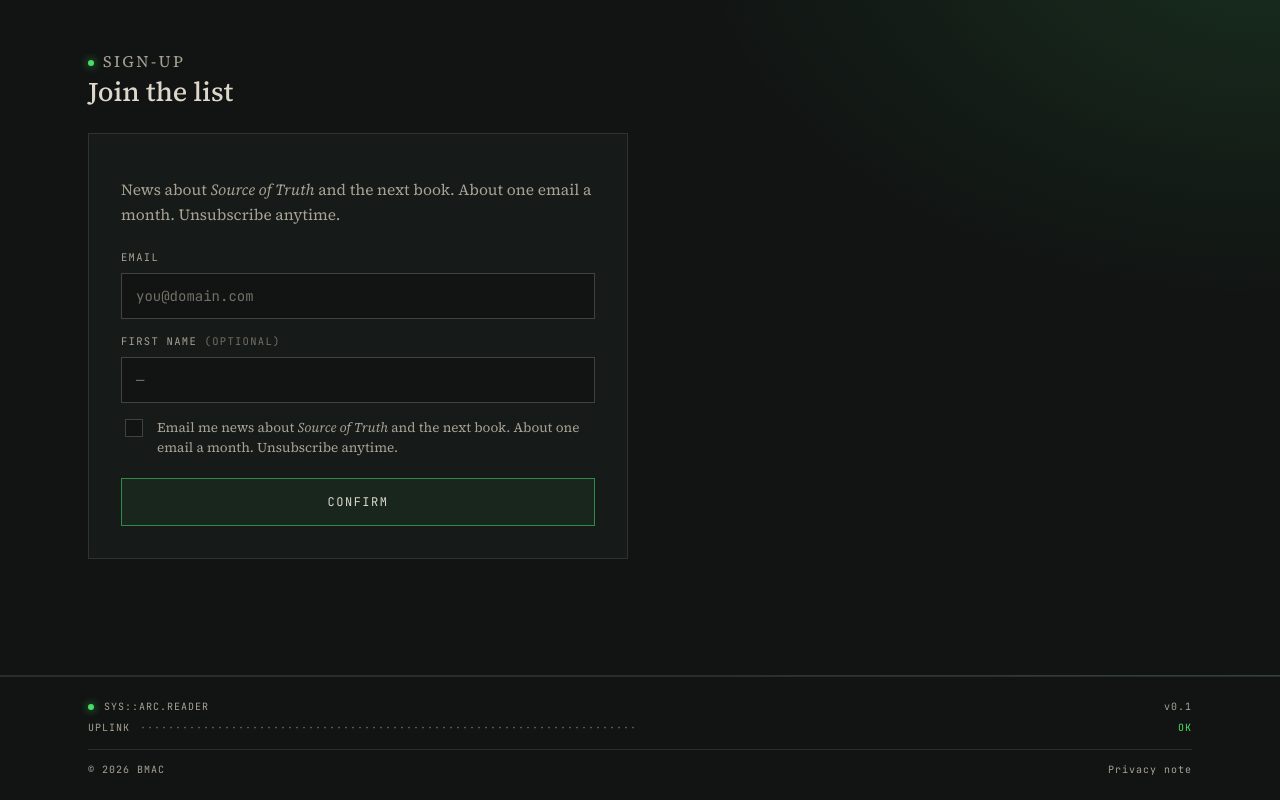
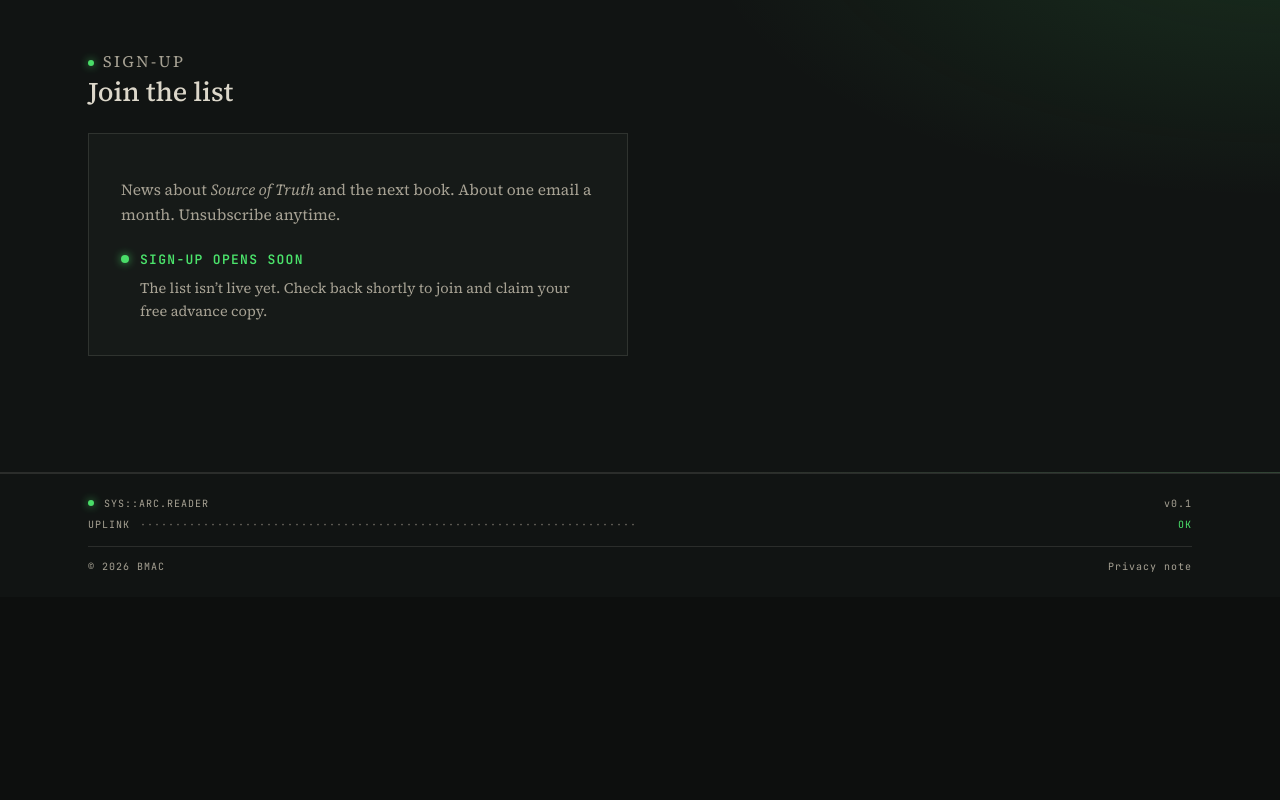
Before and after one commit to BMAC5150/source-of-truth, a plain HTML site: page index.html in a window 1280 px wide. Shown: the part 4825-5625 px from the top of the page. After the commit the page ends 5422 px from the top, so only its background shows below. Drawn offline with Linux system fonts and the light colour scheme.

Commit message:
Add files via upload

```diff
--- a/index.html
+++ b/index.html
@@ -362,13 +362,28 @@ section{position:relative;padding-block:clamp(52px,12vw,116px)}
         <div class="sec-head" style="margin-bottom:24px"><p class="eyebrow"><span class="led" aria-hidden="true"></span>SIGN-UP</p><h2>Join the list</h2></div>
         <div class="panel">
           <p class="desc">News about <em>Source of Truth</em> and the next book. About one email a month. Unsubscribe anytime.</p>
-          <form id="joinForm" novalidate>
-            <div class="field"><label for="jEmail">Email</label><input type="email" id="jEmail" name="email" required placeholder="you@domain.com" autocomplete="email"></div>
-            <div class="field"><label for="jName">First name <span class="opt">(optional)</span></label><input type="text" id="jName" name="name" placeholder="—" autocomplete="given-name"></div>
-            <label class="consent" for="jConsent"><input type="checkbox" id="jConsent" name="consent"><span>Email me news about <em>Source of Truth</em> and the next book. About one email a month. Unsubscribe anytime.</span></label>
+          <div class="confirm" id="joinSoon"><span class="led" aria-hidden="true"></span><div><h4>SIGN-UP OPENS SOON</h4><p>The list isn&rsquo;t live yet. Check back shortly to join and claim your free advance copy.</p></div></div>
+
+          <!-- ============================================================================
+               REAL SIGN-UP FORM — activate when your Kit (kit.com) form is ready.
+               1. In Kit: create a form, open it, choose Embed -> HTML.
+               2. From that HTML, copy YOUR form's action URL and confirm the field
+                  names match the two inputs below (Kit uses email_address and
+                  fields[first_name]; if yours differ, update the name="" values).
+               3. Replace FORM_ID in the action URL below with your form's URL.
+               4. Delete the "joinSoon" div above, then remove this comment wrapper
+                  (the opening comment-start line and the closing comment-end line)
+                  so the form shows.
+               No JavaScript needed: the browser posts straight to Kit, which sends the
+               double opt-in confirmation email. (Free plan has no sequences, so send
+               the advance copy to confirmed subscribers as a manual broadcast.)
+          <form id="joinForm" action="https://app.kit.com/forms/FORM_ID/subscriptions" method="post">
+            <div class="field"><label for="jEmail">Email</label><input type="email" id="jEmail" name="email_address" required placeholder="you@domain.com" autocomplete="email"></div>
+            <div class="field"><label for="jName">First name <span class="opt">(optional)</span></label><input type="text" id="jName" name="fields[first_name]" placeholder="&mdash;" autocomplete="given-name"></div>
+            <label class="consent" for="jConsent"><input type="checkbox" id="jConsent" name="consent" required><span>Email me news about <em>Source of Truth</em> and the next book. About one email a month. Unsubscribe anytime.</span></label>
             <button type="submit" class="submit">Confirm</button>
           </form>
-          <div class="confirm" id="joinDone" hidden><span class="led" aria-hidden="true"></span><div><h4>IDENTITY CONFIRMED</h4><p>Check your inbox and open the confirmation email to finish joining. Double opt-in keeps the list clean.</p></div></div>
+          ============================================================================ -->
         </div>
       </div>
     </div>
@@ -1269,9 +1284,8 @@ section{position:relative;padding-block:clamp(52px,12vw,116px)}
   document.addEventListener('keydown',function(e){if(e.key==='Escape')closeM();});
   mm.querySelectorAll('a').forEach(function(a){a.addEventListener('click',closeM);});
 
-  // sign-up form
-  (function(){var form=document.getElementById('joinForm'),done=document.getElementById('joinDone');
-    form.addEventListener('submit',function(e){e.preventDefault();if(!form.checkValidity()){form.reportValidity();return;}form.hidden=true;done.hidden=false;});})();
+  // sign-up form: when the real Kit form is activated (see SIGN-UP section) the
+  // browser posts straight to Kit. No fake success handler.
 
   // hero typing: title, subtitle, byline on a terminal cursor; cursor rests at end of the title.
   var lines=[document.getElementById('hTitle'),document.getElementById('hSub'),document.getElementById('hBy')];
```
